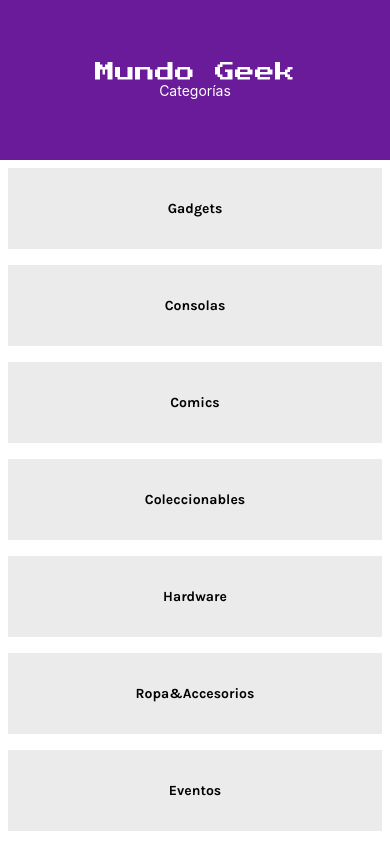
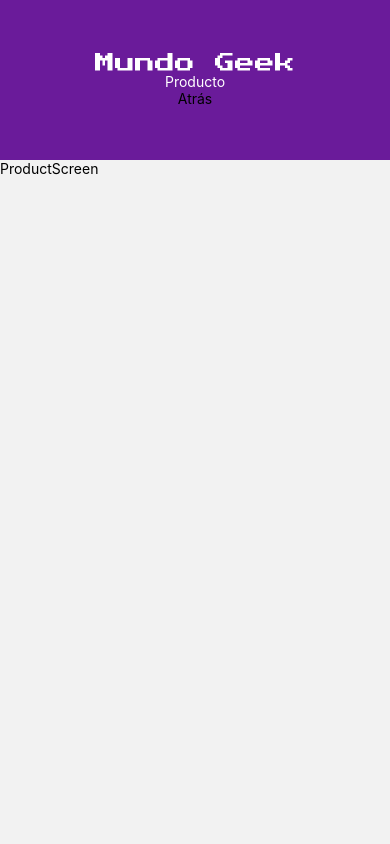
Before and after one commit to pablormacia/mundoGeek-83865, a React Native app: screen /Producto in a window 390 px wide. Built offline with nearby package versions, Linux system fonts and the light colour scheme; grey boxes are pictures that could not be loaded.

Commit message:
Clase 5 - Stack Navigation

```diff
--- a/App.js
+++ b/App.js
@@ -3,14 +3,13 @@
 import { StatusBar } from 'expo-status-bar';
 import { StyleSheet } from 'react-native';
 import Header from './src/components/Header';
-import CategoriesScreen from './src/screens/CategoriesScreen';
-import ProductsScreen from './src/screens/ProductsScreen';
-import { useState,useEffect } from 'react';
+import { useState, useEffect } from 'react';
+import ShopStackNavigator from './src/navigation/shop/ShopStackNavigator';
+import { NavigationContainer } from "@react-navigation/native";
 
 SplashScreen.preventAutoHideAsync();
 
 export default function App() {
-  const [categorySelected, setCategorySelected] = useState("")
   const [loaded, error] = useFonts({
     'Karla-Regular': require('./assets/fonts/Karla-Regular.ttf'),
     'Karla-Bold': require('./assets/fonts/Karla-Bold.ttf'),
@@ -30,25 +29,9 @@
   }
 
   return (
-    <>
+    <NavigationContainer>
       <StatusBar style="light" />
-      {
-        categorySelected
-          ?
-          <>
-            <Header title="Mundo Geek" subtitle="Productos" />
-            <ProductsScreen category={categorySelected} />
-          </>
-          :
-          <>
-            <Header title="Mundo Geek" subtitle="Categorías" />
-            <CategoriesScreen setCategorySelected={setCategorySelected} />
-          </>
-      }
-
-    </>
+      <ShopStackNavigator />
+    </NavigationContainer>
   );
 }
-
-const styles = StyleSheet.create({
-});
--- a/package.json
+++ b/package.json
@@ -9,12 +9,16 @@
     "web": "expo start --web"
   },
   "dependencies": {
+    "@react-navigation/native": "^7.1.17",
+    "@react-navigation/native-stack": "^7.3.25",
     "expo": "~53.0.20",
     "expo-font": "~13.3.2",
     "expo-splash-screen": "~0.30.10",
     "expo-status-bar": "~2.2.3",
     "react": "19.0.0",
     "react-native": "0.79.5",
+    "react-native-safe-area-context": "5.4.0",
+    "react-native-screens": "~4.11.1",
     "react-native-vector-icons": "^10.3.0"
   },
   "devDependencies": {
--- a/src/components/Header.jsx
+++ b/src/components/Header.jsx
@@ -1,11 +1,14 @@
-import { StyleSheet, Text, View } from 'react-native'
+import { StyleSheet, Text, View, Pressable } from 'react-native'
 import { colors } from '../global/colors'
+import { useNavigation } from '@react-navigation/native'
 
-const Header = ({title,subtitle}) => {
+const Header = ({ title, subtitle }) => {
+  const navigation = useNavigation()
   return (
     <View style={styles.container}>
       <Text style={styles.title}>{title}</Text>
       <Text style={styles.subtitle}>{subtitle}</Text>
+      <Pressable onPress={()=>navigation.goBack()}><Text>Atrás</Text></Pressable>
     </View>
   )
 }
@@ -13,19 +16,19 @@
 export default Header
 
 const styles = StyleSheet.create({
-    container:{
+  container: {
     backgroundColor: colors.purple,
     height: 160,
-        justifyContent:"center",
-        alignItems:"center"
+    justifyContent: "center",
+    alignItems: "center"
   },
-    title:{
-        fontSize:20,
-        color:colors.white,
+  title: {
+    fontSize: 20,
+    color: colors.white,
     fontFamily: "PressStart2P-Regular"
   },
-    subtitle:{
-        fontSize:14,
-        color:colors.white
+  subtitle: {
+    fontSize: 14,
+    color: colors.white
   }
 })
--- /dev/null
+++ b/src/navigation/shop/ShopStackNavigator.jsx
@@ -0,0 +1,22 @@
+import { createNativeStackNavigator } from "@react-navigation/native-stack";
+import { CategoriesScreen, ProductsScreen, ProductScreen } from "../../screens";
+import Header from "../../components/Header";
+
+const Stack = createNativeStackNavigator()
+
+const ShopStackNavigator = () => {
+    return (
+        <Stack.Navigator
+            initialRouteName="Categorías"
+            screenOptions={{
+                header: ({route})=>(<Header title="Mundo Geek" subtitle={route.name}/>)
+            }}
+        >
+            <Stack.Screen name="Categorías" component={CategoriesScreen} />
+            <Stack.Screen name="Productos" component={ProductsScreen} />
+            <Stack.Screen name="Producto" component={ProductScreen} />
+        </Stack.Navigator>
+    )
+}
+
+export default ShopStackNavigator
--- /dev/null
+++ b/src/screens/index.js
@@ -0,0 +1,3 @@
+export { default as CategoriesScreen } from './shop/CategoriesScreen'
+export { default as ProductsScreen } from './shop/ProductsScreen'
+export { default as ProductScreen } from './shop/ProductScreen'
--- a/src/screens/CategoriesScreen.jsx
+++ b/src/screens/shop/CategoriesScreen.jsx
@@ -1,12 +1,12 @@
 import { StyleSheet, Text, View, Image, FlatList,Pressable } from 'react-native'
-import categories from '../data/categories.json'
-import FlatCard from '../components/FlatCard';
+import categories from '../../data/categories.json'
+import FlatCard from '../../components/FlatCard';
 
-const CategoriesScreen = ({setCategorySelected}) => {
+const CategoriesScreen = ({navigation}) => {
     const renderCategoryItem = ({ item }) => {
         //console.log(item)
         return (
-            <Pressable onPress={()=>setCategorySelected(item.title)}>
+            <Pressable onPress={()=>navigation.navigate("Productos",{category: item.title})}>
                 <FlatCard style={styles.cardCustom}>
                     <Text style={styles.title}>{item.title}</Text>
                     <Image width={120} height={50} source={{ uri: item.image }} resizeMode='contain' />
--- /dev/null
+++ b/src/screens/shop/ProductScreen.jsx
@@ -0,0 +1,14 @@
+import { StyleSheet, Text, View } from 'react-native'
+import React from 'react'
+
+const ProductScreen = () => {
+  return (
+    <View>
+      <Text>ProductScreen</Text>
+    </View>
+  )
+}
+
+export default ProductScreen
+
+const styles = StyleSheet.create({})
--- a/src/screens/ProductsScreen.jsx
+++ b/src/screens/shop/ProductsScreen.jsx
@@ -1,14 +1,18 @@
 import { StyleSheet, Text, View, FlatList } from 'react-native'
-import products from '../data/products.json'
+import products from '../../data/products.json'
 import { useEffect, useState } from 'react'
-import KarlaRegularText from '../components/KarlaRegularFont'
-import Search from '../components/Search'
+import KarlaRegularText from '../../components/KarlaRegularFont'
+import Search from '../../components/Search'
 
-const ProductsScreen = ({category}) => {
+const ProductsScreen = ({route}) => {
     const [productsFiltered,setProductsFiltered] = useState([])
     const [keyword,setKeyword] = useState("")
 
     //console.log("Keyword: ",keyword)
+
+    const {category} = route.params
+
+    console.log(route)
 
     useEffect(()=>{
         const productsFilteredByCategory = products.filter(product=>product.category.toLowerCase()===category.toLowerCase())
```
Also changed, not shown: 1 other file (tests, documents, lock files or other folders). Lines whose indentation alone changed are shown as unchanged.
